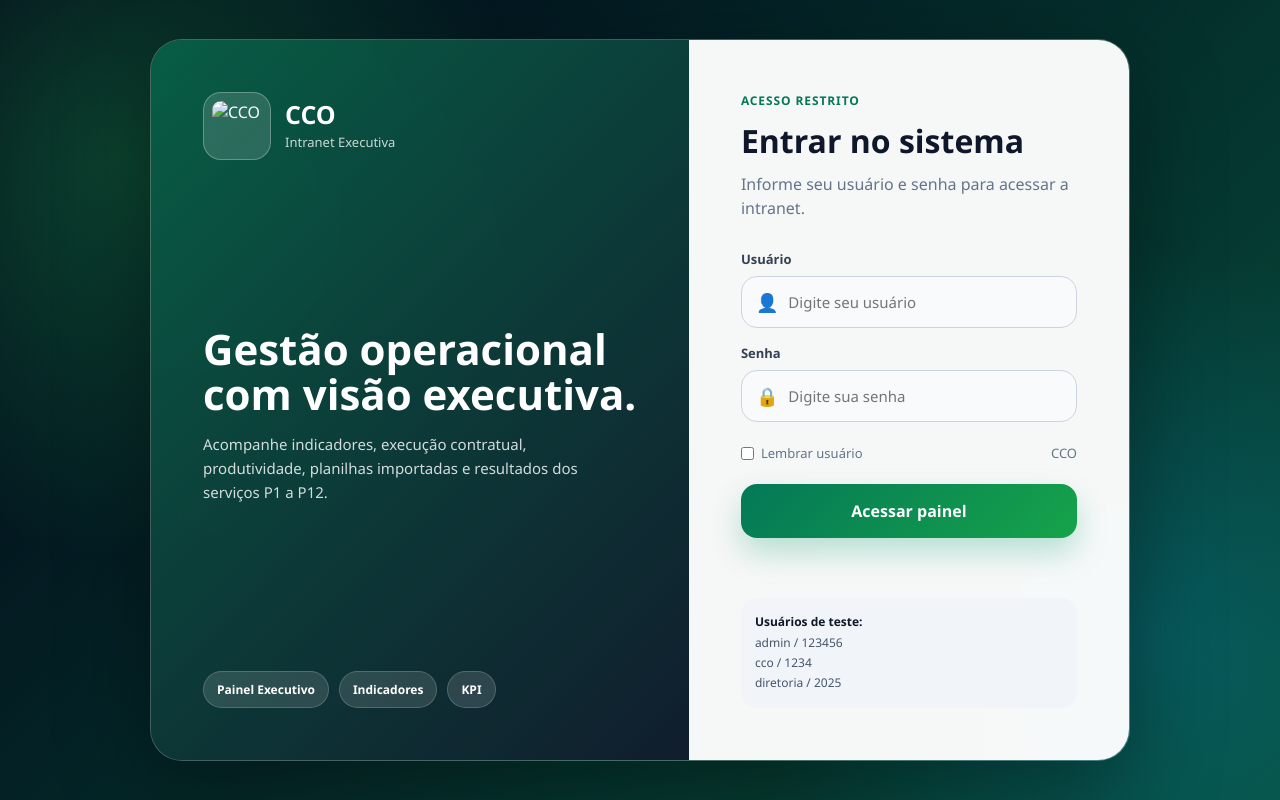
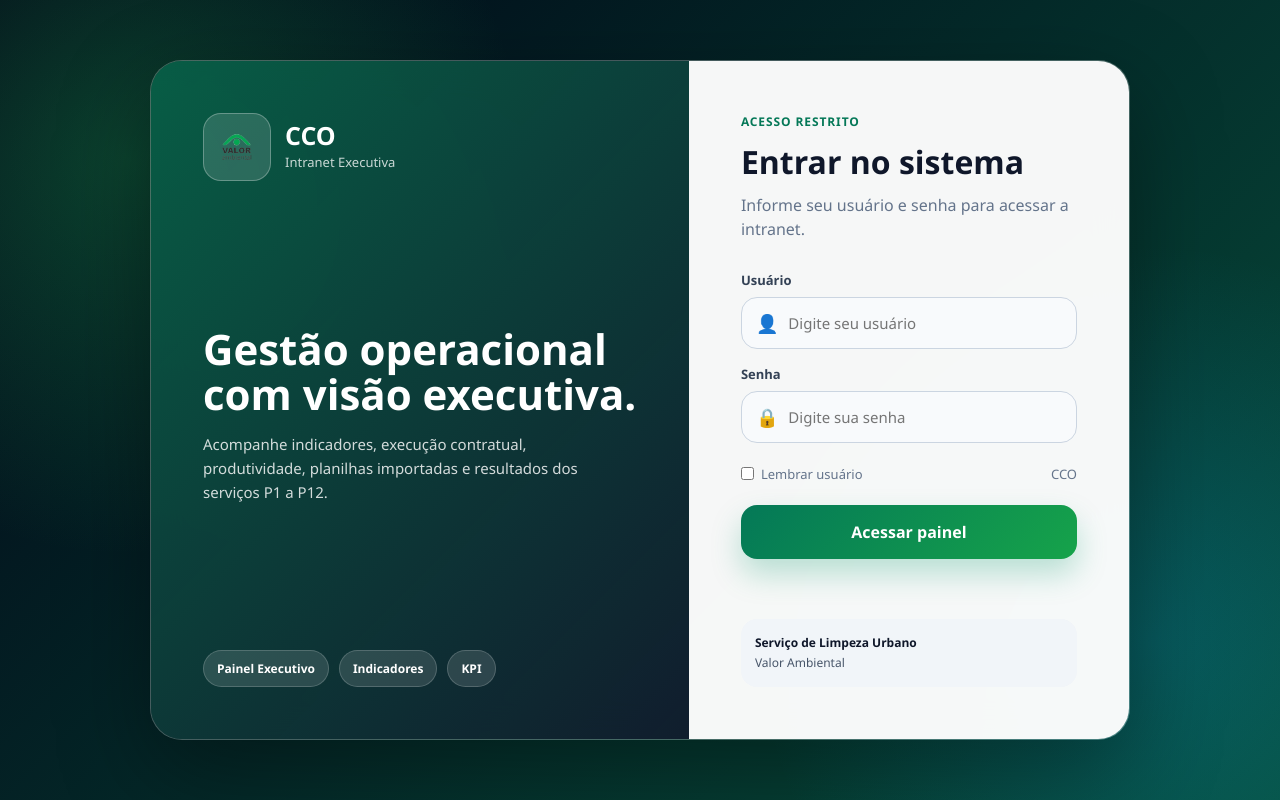
Before and after one commit to dashboard-cco/Gerenciamento-cco, a website: page login.html in a window 1280 px wide. Drawn offline with Linux system fonts and the light colour scheme.

Commit message:
Update login.html

```diff
--- a/login.html
+++ b/login.html
@@ -14,7 +14,7 @@
 
     <section class="login-info">
       <div class="brand">
-        <img src="/Assets/logo.png" alt="CCO" class="logo-img">
+        <img src="logo.png" alt="CCO" class="logo-img">
 
         <div>
           <h1>CCO</h1>
@@ -88,10 +88,10 @@
       <div id="erro" class="erro"></div>
 
       <div class="users-help">
-        <strong>Usuários de teste:</strong><br>
-        admin / 123456<br>
-        cco / 1234<br>
-        diretoria / 2025
+        <strong>Serviço de Limpeza Urbano</strong><br>
+
+        Valor Ambiental <br>
+
       </div>
     </section>
 
```
